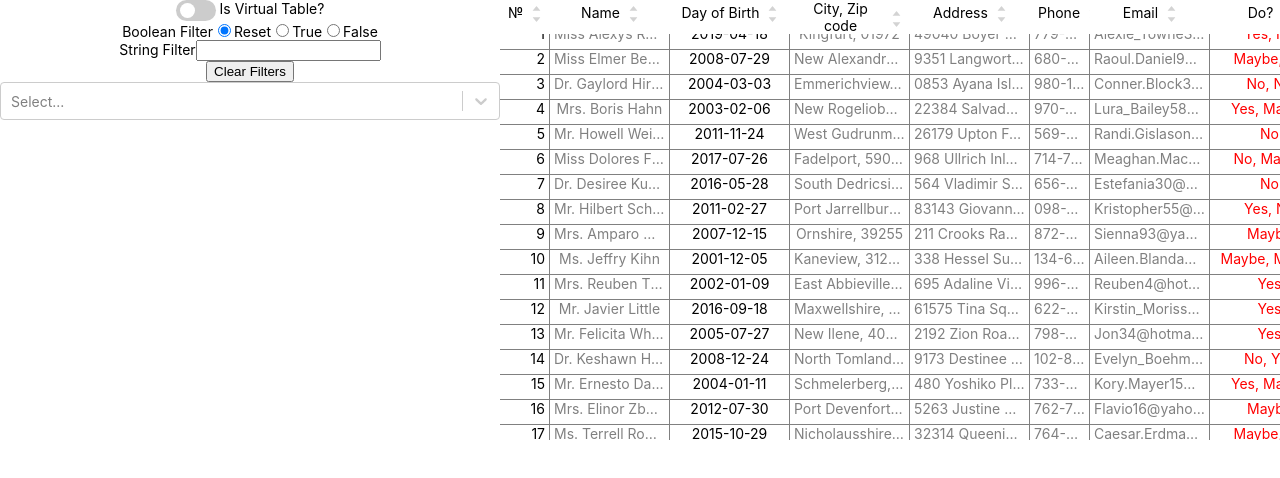
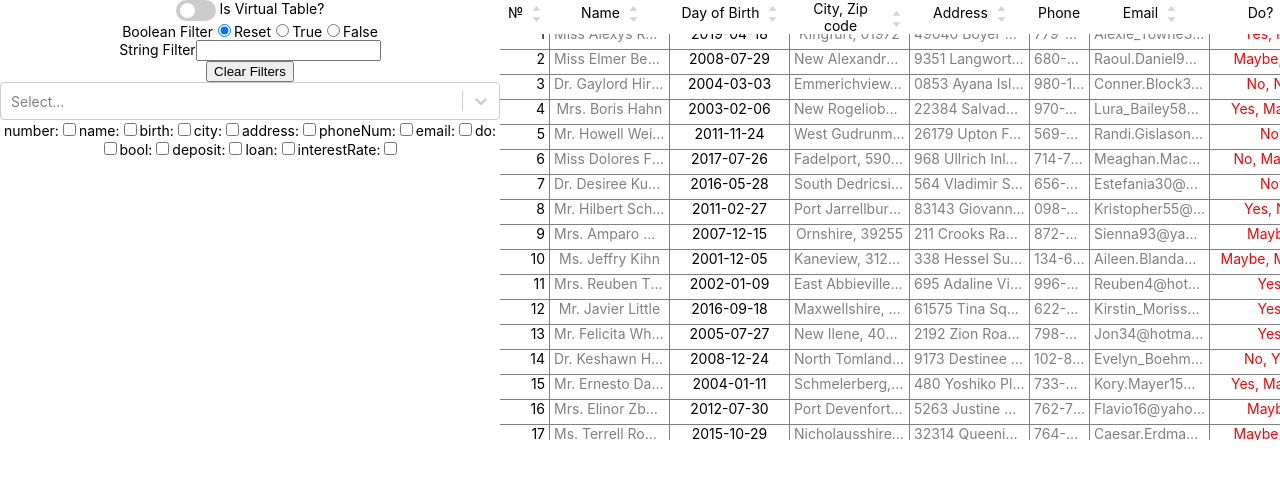
Before and after one commit to Ranisans/datagrid, a React (Create React App) app: page / in a window 1280 px wide. Shown: the top 478 px of the page. Built offline with nearby package versions, Linux system fonts and the light colour scheme; the HTML template or start-up script is replaced by a standard one.

Commit message:
feat: add checkbox to show hide columns

```diff
--- /dev/null
+++ b/src/components/checkbox.tsx
@@ -0,0 +1,21 @@
+import React from 'react';
+
+interface PropsType {
+  label: string;
+  checkedLabels: string[];
+  callback: (value: string) => void;
+}
+
+const Checkbox = ({ label, checkedLabels, callback }: PropsType) => (
+  <label>
+    {`${label}:`}
+    <input
+      type="checkbox"
+      checked={checkedLabels.includes(label)}
+      id={label}
+      onChange={() => callback(label)}
+    />
+  </label>
+);
+
+export default Checkbox;
--- a/src/containers/filterContainer.tsx
+++ b/src/containers/filterContainer.tsx
@@ -7,6 +7,8 @@ import BooleanFilter from './booleanFilter';
 import { addStringFilter, resetFilter } from '../actions/filterAction';
 import { StateType as FilterType } from '../reducers/filterReducer';
 import SelectBlock from '../components/selectBlock';
+import { columns } from './tableContainerValues';
+import Checkbox from '../components/checkbox';
 
 
 const FilterContainer = () => {
@@ -14,6 +16,7 @@ const FilterContainer = () => {
 
   const [stringFilter, setStringFilter] = useState('');
   const [isVirtualTable, setIsVirtualTable] = useState(false);
+  const [checkedColumns, setCheckedColumns] = useState<string[]>([]);
 
   const filterState = useSelector((state: {filters: FilterType}) => state.filters);
   const tableTypeState = useSelector((state: {tableType: TableType}) => state.tableType);
@@ -41,6 +44,15 @@ const FilterContainer = () => {
   const resetFilterHandler = () => {
     dispatch(resetFilter());
   };
+  const checkboxCallback = (value: string) => {
+    let newCheckedColumnsState = [...checkedColumns];
+    if (!newCheckedColumnsState.includes(value)) {
+      newCheckedColumnsState.push(value);
+    } else {
+      newCheckedColumnsState = checkedColumns.filter((item) => item !== value);
+    }
+    setCheckedColumns(newCheckedColumnsState);
+  };
 
 
   return (
@@ -67,6 +79,16 @@ const FilterContainer = () => {
       <div>
         <SelectBlock />
       </div>
+      <div>
+        {columns.map((column) => (
+          <Checkbox
+            key={column.id}
+            label={column.id}
+            checkedLabels={checkedColumns}
+            callback={checkboxCallback}
+          />
+        ))}
+      </div>
     </div>
   );
 };
```
